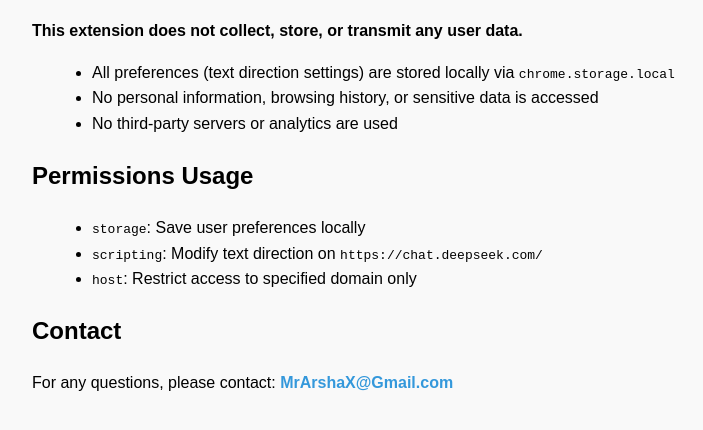
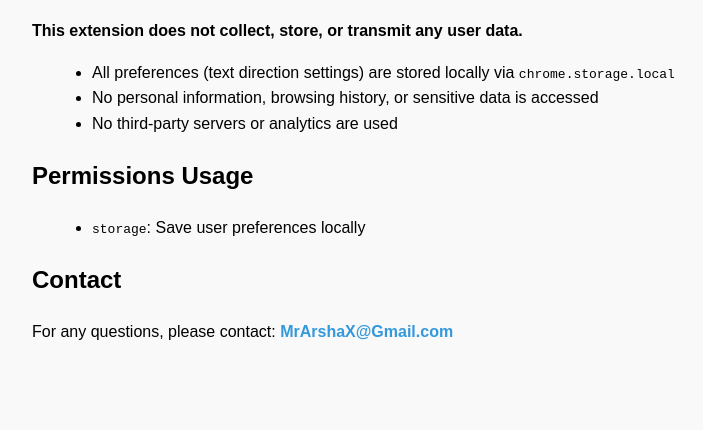
Before and after one commit to ArshaGDS/DeepSeekRTL, a plain HTML site: page index.html in a window 1280 px wide. Shown: the part 108-538 px from the top of the page, without its empty margins (208-911 px from the left). Drawn offline with Linux system fonts and the light colour scheme.

Commit message:
Update index.html

```diff
--- a/index.html
+++ b/index.html
@@ -45,8 +45,6 @@
     <h2>Permissions Usage</h2>
     <ul>
         <li><code>storage</code>: Save user preferences locally</li>
-        <li><code>scripting</code>: Modify text direction on <code>https://chat.deepseek.com/</code></li>
-        <li><code>host</code>: Restrict access to specified domain only</li>
     </ul>
 
     <h2>Contact</h2>
```
